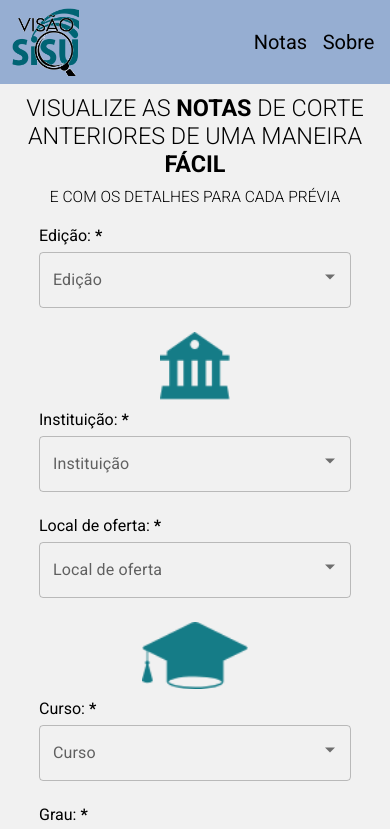
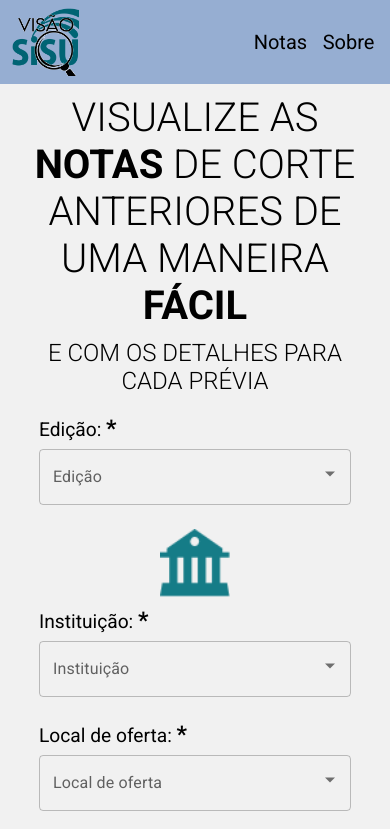
Before and after one commit to inaciolimaf/VisaoSISU, a React (Vite) app in the folder Frontend/visaosisu/: page / in a window 390 px wide. Shown: the top 829 px of the page. Built offline with nearby package versions, Linux system fonts and the light colour scheme; no server answers.

Commit message:
Concertando ultimos detalhes

```diff
--- a/Frontend/visaosisu/src/components/Input.module.css
+++ b/Frontend/visaosisu/src/components/Input.module.css
@@ -8,6 +8,9 @@
     align-items: flex-start;
     flex-direction: column;
 }
+span{
+    font-size: 1.2em;
+}
 
 .Grupo * {
     margin-bottom: 7px;
--- a/Frontend/visaosisu/src/components/ResultadoCota.jsx
+++ b/Frontend/visaosisu/src/components/ResultadoCota.jsx
@@ -21,10 +21,11 @@ export default function ResultadoCota(props){
                                 )
                             })}
                             <p className={styles.vagas}>QUANTIDADE DE VAGAS: <strong>{resultado.Quant_Vagas_Cota}</strong></p>
-                            <p>BÔNUS: <strong>{resultado.Bonus_Percentual} %</strong></p>
+                            <p className={styles.bonus}>BÔNUS: * <strong>{resultado.Bonus_Percentual} %</strong></p>
                         </p>
                     </div>
                 )})}
+                <p>*: O bônus na nota do ENEM é uma política de cotas que consiste na bonificação adicional percentual de pontos extras à pontuação dos candidatos que se enquadram em critérios específicos.</p>
             </div>
     )
 }
--- a/Frontend/visaosisu/src/components/ResultadoCota.module.css
+++ b/Frontend/visaosisu/src/components/ResultadoCota.module.css
@@ -13,10 +13,10 @@
     margin-top: -5px;
 }
 .notaDia{
-    font-size: 1.3em;
+    font-size: 1em;
 }
 .tituloNota{
-    font-size: 1.3em;
+    font-size: 1em;
 }
 .nota{
     background-color: white;
@@ -32,4 +32,16 @@
 }
 .vagas{
     margin-top: 10px;
+    font-size: 0.9em;
 }
+.bonus{
+    font-size: 0.9em;
+}
+@media (max-width:500px) {
+    .notaDia{
+        font-size: 1.2em;
+    }
+    .tituloNota{
+        font-size: 1.2em;
+    }
+}
--- a/Frontend/visaosisu/src/components/pages/Home.module.css
+++ b/Frontend/visaosisu/src/components/pages/Home.module.css
@@ -39,10 +39,10 @@ div.home > p{
         width: 90%;
     }
     div.home h1{
-        font-size: 6vw;
+        font-size: 2.5em;
     }
-    div.home p{
-        font-size: 4vw;
+    div.home > p{
+        font-size: 1.5em;
     }
 }
 #button{
```
Also changed, not shown: 1 other file (tests, documents, lock files or other folders).
